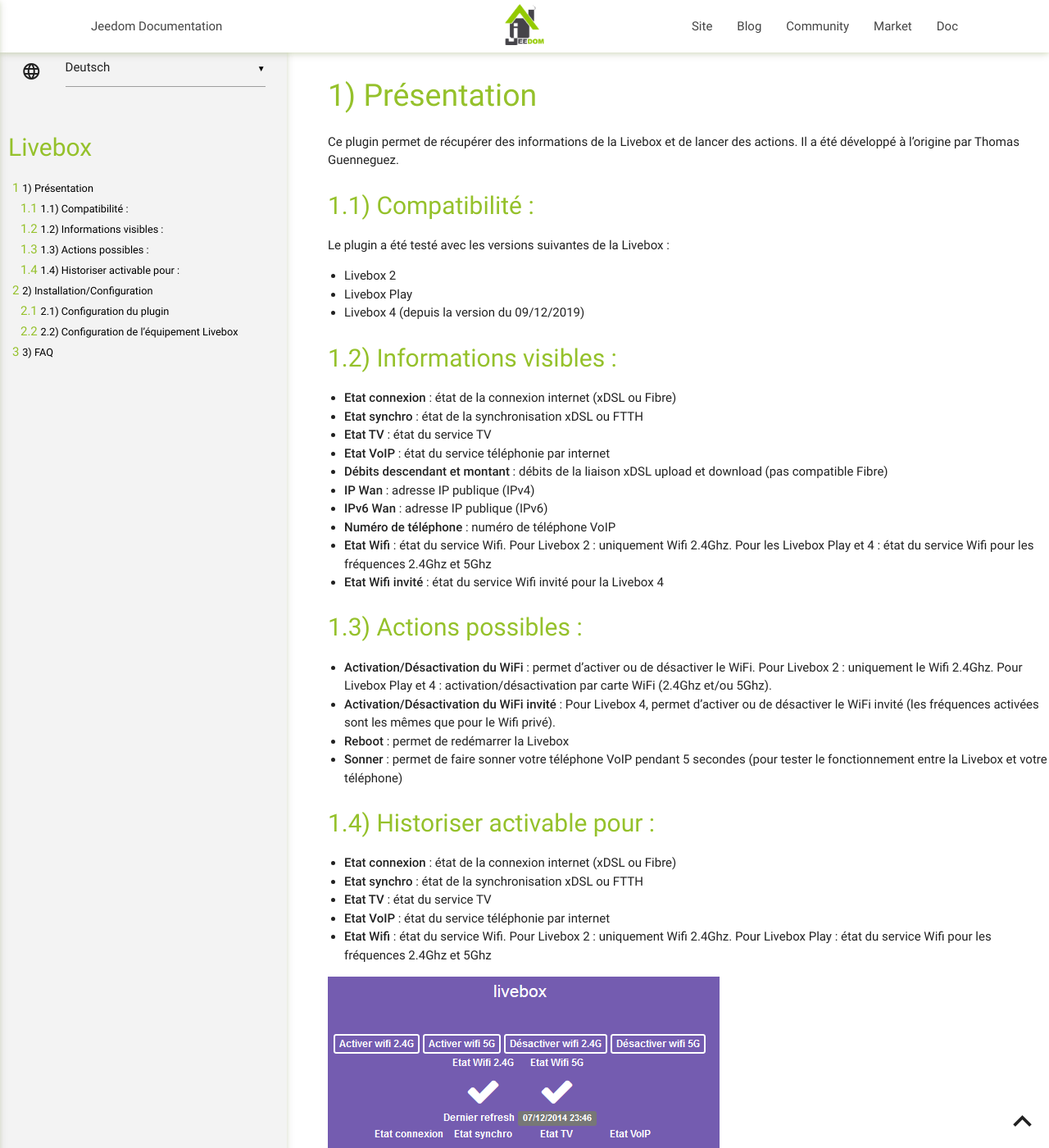
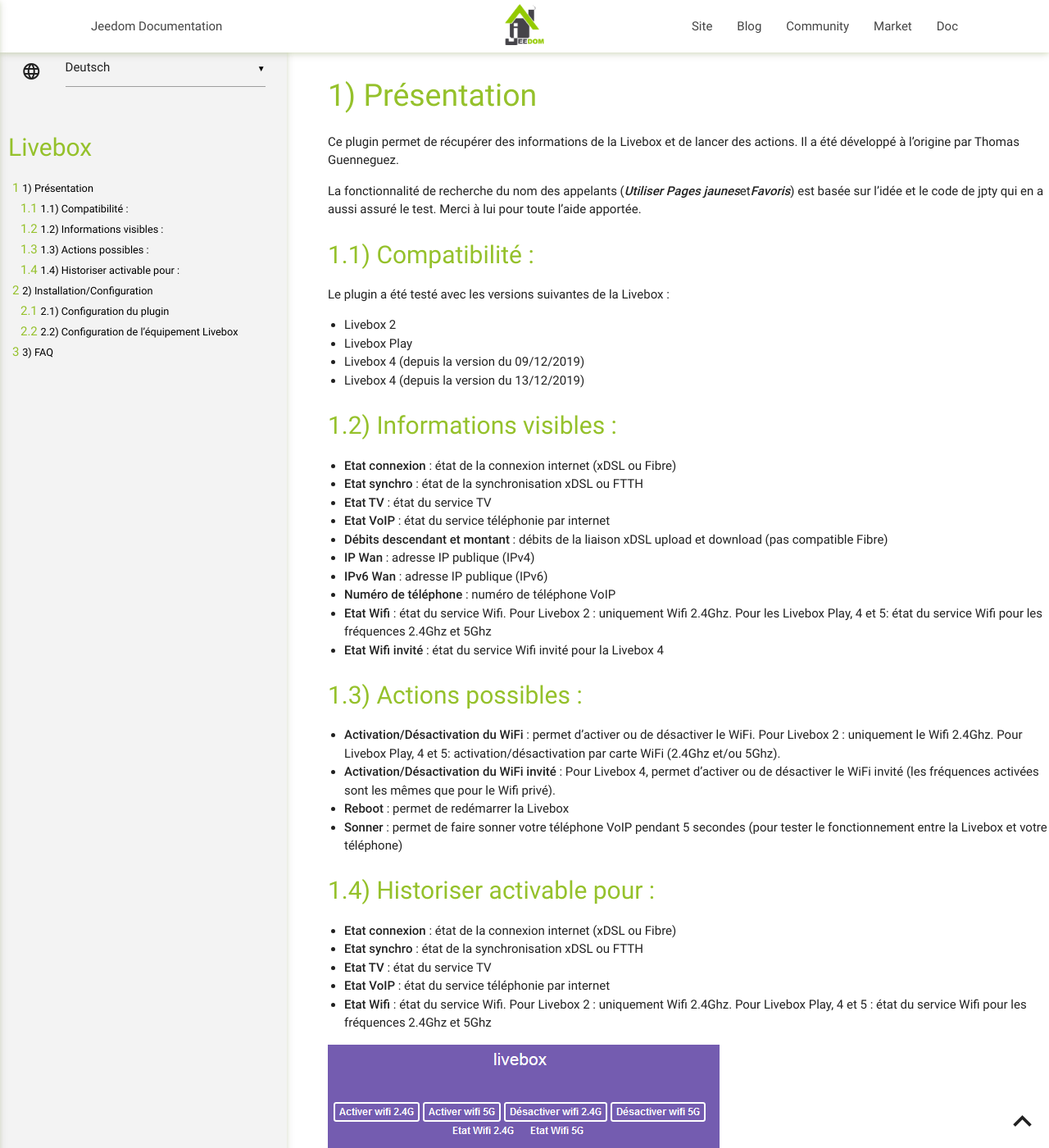
Before and after one commit to jmvedrine/plugin-livebox, a Jekyll site: the page built from docs/de_DE/index.md, in a window 1280 px wide and 1400 px high. Shown: the whole window at 82% size. Built offline with Jekyll 4.4.1, drawn with Linux system fonts in a browser that asks for light colours; our own code applies the rules of GitHub Pages for plain Markdown files; some of the changed text lies outside the part shown.

```diff
--- a/docs/de_DE/index.md
+++ b/docs/de_DE/index.md
@@ -2,6 +2,9 @@ Présentation
 ===
 Ce plugin permet de récupérer des informations de la Livebox et de lancer des actions.
 Il a été développé à l'origine par Thomas Guenneguez.
+
+La fonctionnalité de recherche du nom des appelants (***Utiliser Pages jaunes***et***Favoris***) est basée sur l'idée et le code de jpty qui en a aussi assuré le test.
+Merci à lui pour toute l'aide apportée.
 
 Compatibilité :
 ---
@@ -10,6 +13,7 @@ Le plugin a été testé avec les versions suivantes de la Livebox :
 - Livebox 2
 - Livebox Play
 - Livebox 4 (depuis la version du 09/12/2019)
+- Livebox 4 (depuis la version du 13/12/2019)
 
 Informations visibles :
 ---
@@ -22,13 +26,13 @@ Informations visibles :
 - **IP Wan** : adresse IP publique (IPv4)
 - **IPv6 Wan** : adresse IP publique (IPv6)
 - **Numéro de téléphone** : numéro de téléphone VoIP
-- **Etat Wifi** : état du service Wifi. Pour Livebox 2 : uniquement Wifi 2.4Ghz. Pour les Livebox Play et 4 : état du service Wifi pour les fréquences 2.4Ghz et 5Ghz
+- **Etat Wifi** : état du service Wifi. Pour Livebox 2 : uniquement Wifi 2.4Ghz. Pour les Livebox Play, 4 et 5: état du service Wifi pour les fréquences 2.4Ghz et 5Ghz
 - **Etat Wifi invité** : état du service Wifi invité pour la Livebox 4
 
 Actions possibles :
 ---
 
-- **Activation/Désactivation du WiFi** : permet d'activer ou de désactiver le WiFi. Pour Livebox 2 : uniquement le Wifi 2.4Ghz. Pour Livebox Play et 4 : activation/désactivation par carte WiFi (2.4Ghz et/ou 5Ghz).
+- **Activation/Désactivation du WiFi** : permet d'activer ou de désactiver le WiFi. Pour Livebox 2 : uniquement le Wifi 2.4Ghz. Pour Livebox Play, 4 et 5: activation/désactivation par carte WiFi (2.4Ghz et/ou 5Ghz).
 - **Activation/Désactivation du WiFi invité** : Pour Livebox 4, permet d'activer ou de désactiver le WiFi invité (les fréquences activées sont les mêmes que pour le Wifi privé).
 - **Reboot** : permet de redémarrer la Livebox
 - **Sonner** : permet de faire sonner votre téléphone VoIP pendant 5 secondes (pour tester le fonctionnement entre la Livebox et votre téléphone)
@@ -40,7 +44,7 @@ Historiser activable pour :
 - **Etat synchro** : état de la synchronisation xDSL ou FTTH
 - **Etat TV** : état du service TV
 - **Etat VoIP** : état du service téléphonie par internet
-- **Etat Wifi** : état du service Wifi. Pour Livebox 2 : uniquement Wifi 2.4Ghz. Pour Livebox Play : état du service Wifi pour les fréquences 2.4Ghz et 5Ghz
+- **Etat Wifi** : état du service Wifi. Pour Livebox 2 : uniquement Wifi 2.4Ghz. Pour Livebox Play, 4 et 5 : état du service Wifi pour les fréquences 2.4Ghz et 5Ghz
 
 ![informations01](../images/livebox1.png)
 ![informations02](../images/livebox_screenshot2.png)
```
Also changed, not shown: other parts of docs/de_DE/index.md (+1 -2 lines), docs/de_DE/changelog.md (+4 -4 lines), docs/en_US/changelog.md (+4 -4 lines), docs/en_US/index.md (+8 -5 lines), docs/es_ES/changelog.md (+4 -4 lines), docs/es_ES/index.md (+8 -5 lines).
